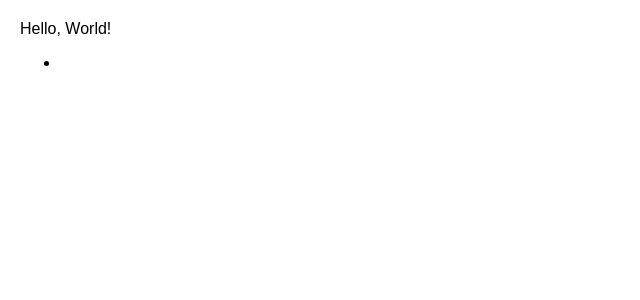
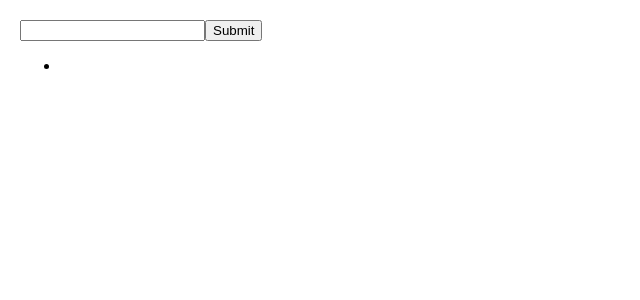
Before and after one commit to benzelcurry/ts-mern, a React (Create React App) app in the folder client/: page / in a window 1280 px wide. Shown: the top 300 px of the page, without its empty margins (0-640 px from the left). Built offline with nearby package versions, Linux system fonts and the light colour scheme; the HTML template or start-up script is replaced by a standard one.

Commit message:
Add a basic form in Form component

```diff
--- a/client/src/App.tsx
+++ b/client/src/App.tsx
@@ -6,7 +6,7 @@ import Form from './components/Form';
 const App: React.FC = () => {
   return (
     <div className="app">
-      Hello, World!
+      <Form />
       <Display />
     </div>
   );
--- a/client/src/components/Form.tsx
+++ b/client/src/components/Form.tsx
@@ -1,8 +1,17 @@
 import React, { useState, useEffect } from 'react';
 
 const Form: React.FC = () => {
+  const [msg, setMsg] = useState('');
+
+  const updateMsg = (e: React.ChangeEvent<HTMLInputElement>) => {
+    setMsg(e.target.value);
+  }
+
   return (
-    <form action=""></form>
+    <form action="">
+      <input type="text" onChange={(e) => updateMsg(e)} />
+      <button>Submit</button>
+    </form>
   );
 };
 
```
